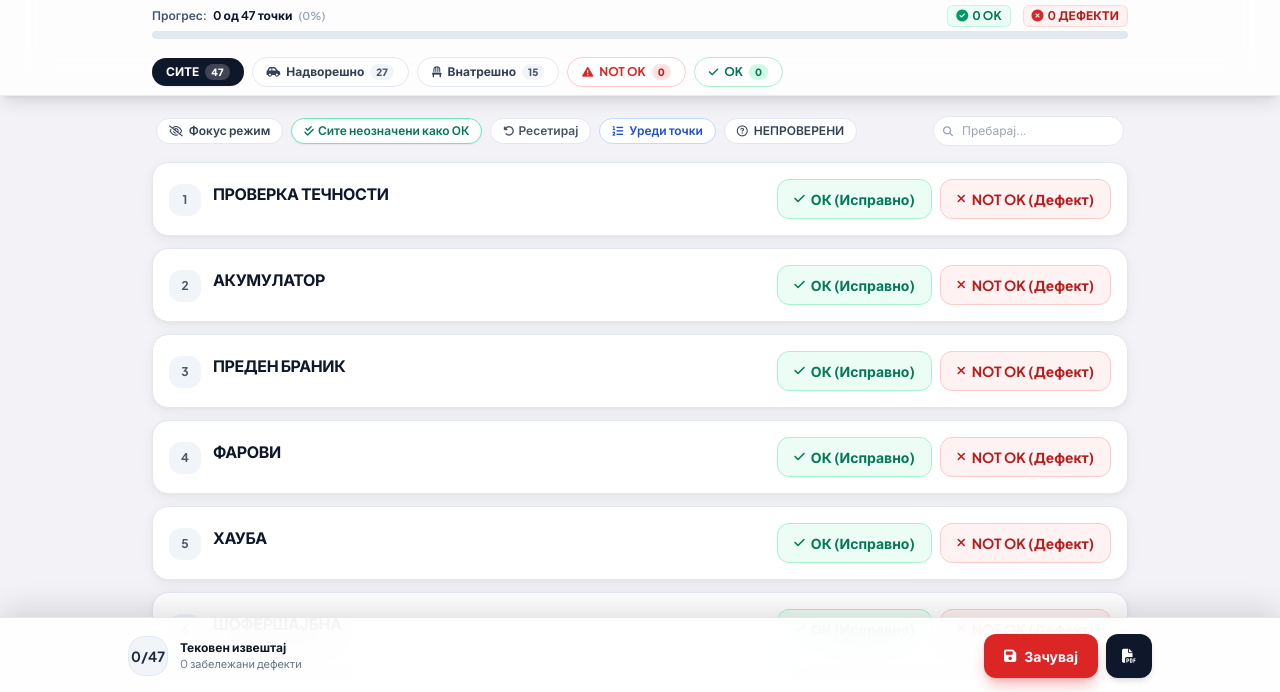
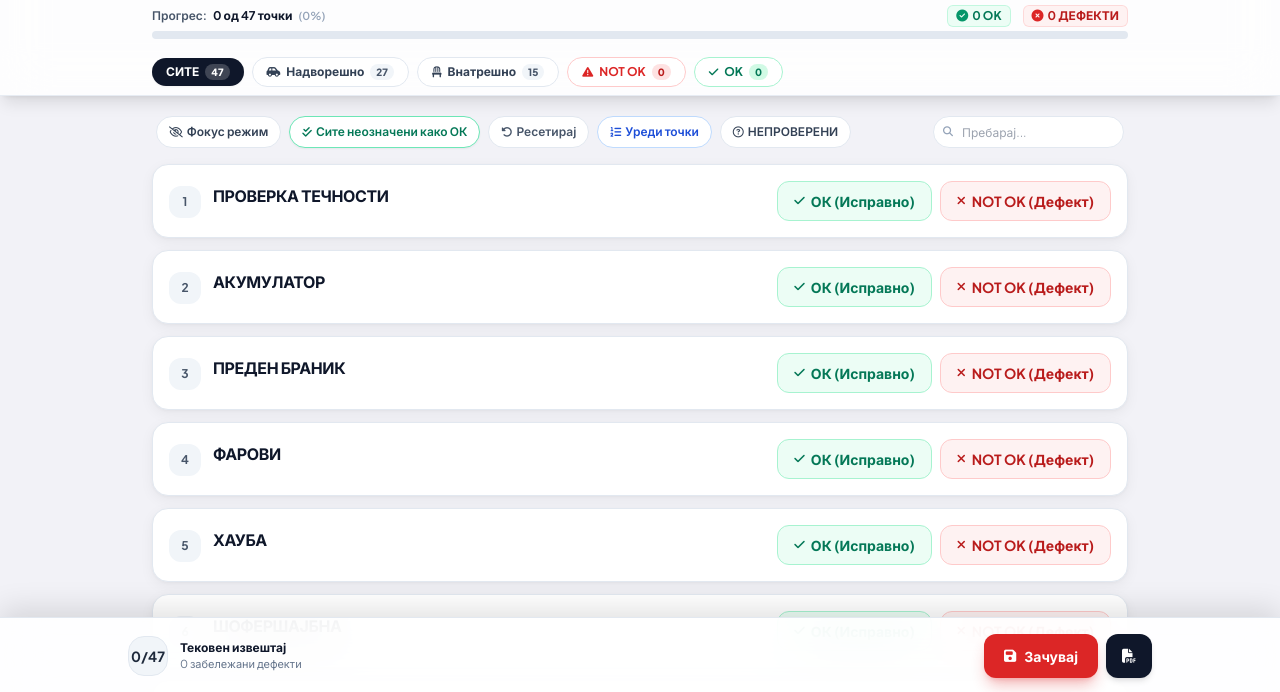
Before and after one commit to TAutoWelt/Vinspector, a plain HTML site: page index.html in a window 1280 px wide. Shown: the part 106-798 px from the top of the page. Drawn offline with nearby package versions, Linux system fonts and the light colour scheme.

Commit message:
Enhance inspection toolbar layout and button styles for improved usability

```diff
--- a/index.html
+++ b/index.html
@@ -118,6 +118,11 @@
       transition: filter 0.25s ease, opacity 0.25s ease, box-shadow 0.2s ease, border-color 0.2s ease, transform 0.2s ease;
     }
 
+    .inspection-toolbar button,
+    .inspection-toolbar input {
+      height: 2rem;
+    }
+
     @media print {
       body {
         background-color: #ffffff !important;
@@ -346,7 +351,7 @@
     <main class="max-w-5xl mx-auto px-4 sm:px-6 pt-4 space-y-3 no-print">
 
       <!-- Bulk Actions Bar -->
-      <div class="flex flex-wrap items-center justify-between gap-2 px-1 py-1 text-xs text-slate-500">
+      <div class="inspection-toolbar grid grid-cols-2 items-center gap-2 px-1 py-1 text-xs text-slate-500 sm:flex sm:flex-nowrap">
         <!--
         <div class="flex items-center gap-2">
           <span>Прикажани се <strong>{{ filteredItems.length }}</strong> точки</span>
@@ -357,11 +362,11 @@
         -->
 
         <!-- Focus Mode Toggle, Mark All Unchecked as OK, Reset Form, Manage Points -->
-        <div class="flex items-center gap-2 flex-wrap">
+        <div class="contents">
           <!-- Focus Mode Toggle Button -->
           <button @click="toggleFocusBlur"
             :class="focusBlurMode ? 'bg-blue-600 text-white border-blue-600 shadow-sm shadow-blue-500/20' : 'bg-white hover:bg-slate-50 text-slate-700 border-slate-200'"
-            class="px-3 py-1 font-semibold border rounded-full transition-all active:scale-95 flex items-center gap-1.5 text-xs shadow-2xs"
+            class="min-w-0 px-2 sm:px-3 py-1 font-semibold border rounded-full transition-all active:scale-95 flex items-center justify-center gap-1 text-[10px] sm:text-xs leading-none shadow-2xs"
             :title="focusBlurMode ? 'Исклучи замаглување на позадината' : 'Вклучи замаглување на останатата содржина кога картичката е активна'">
             <i :class="focusBlurMode ? 'fa-solid fa-eye' : 'fa-regular fa-eye-slash'" class="text-[11px]"></i>
             <span>Фокус режим</span>
@@ -370,14 +375,14 @@
 
           <!-- Mark All Unchecked as OK -->
           <button @click="markUncheckedAsOk"
-            class="px-3 py-1 bg-white hover:bg-emerald-50 text-emerald-700 hover:text-emerald-800 font-semibold border border-emerald-300 rounded-full transition-all active:scale-95 flex items-center gap-1 shadow-sm text-xs">
+            class="min-w-0 px-2 sm:px-3 py-1 bg-white hover:bg-emerald-50 text-emerald-700 hover:text-emerald-800 font-semibold border border-emerald-300 rounded-full transition-all active:scale-95 flex items-center justify-center gap-1 text-[10px] sm:text-xs leading-none shadow-sm">
             <i class="fa-solid fa-check-double text-[11px]"></i>
             <span>Сите неозначени како ОК</span>
           </button>
 
           <!-- Reset Form -->
           <button @click="confirmResetForm"
-            class="px-3 py-1 bg-white hover:bg-red-50 text-slate-600 hover:text-red-600 font-semibold border border-slate-200 rounded-full transition-all active:scale-95 flex items-center gap-1 text-xs"
+            class="min-w-0 px-2 sm:px-3 py-1 bg-white hover:bg-red-50 text-slate-600 hover:text-red-600 font-semibold border border-slate-200 rounded-full transition-all active:scale-95 flex items-center justify-center gap-1 text-[10px] sm:text-xs leading-none"
             title="Ресетирај го формуларот">
             <i class="fa-solid fa-rotate-left text-[11px]"></i>
             <span>Ресетирај</span>
@@ -386,45 +391,49 @@
           <!-- Уреди Точки -->
           <button @click="toggleManageMode"
             :class="manageMode ? 'bg-blue-600 text-white border-blue-600' : 'bg-white hover:bg-blue-50 text-blue-700 border-blue-200'"
-            class="px-3 py-1 font-semibold border rounded-full transition-all active:scale-95 flex items-center gap-1.5 text-xs">
+            class="min-w-0 px-2 sm:px-3 py-1 font-semibold border rounded-full transition-all active:scale-95 flex items-center justify-center gap-1 text-[10px] sm:text-xs leading-none">
             <i class="fa-solid fa-list-ol text-[11px]"></i>
             <span>{{ manageMode ? 'Заврши уредување' : 'Уреди точки' }}</span>
           </button>
 
           <button v-if="manageMode" @click="openPointEditor()"
-            class="px-3 py-1 bg-blue-50 hover:bg-blue-100 text-blue-700 font-semibold border border-blue-200 rounded-full transition-all active:scale-95 flex items-center gap-1 text-xs">
+            class="min-w-0 px-2 sm:px-3 py-1 bg-blue-50 hover:bg-blue-100 text-blue-700 font-semibold border border-blue-200 rounded-full transition-all active:scale-95 flex items-center justify-center gap-1 text-[10px] sm:text-xs leading-none">
             <i class="fa-solid fa-plus text-[11px]"></i>
             <span>Нова точка</span>
           </button>
 
           <button v-if="manageMode" @click="exportInspectionPoints"
-            class="px-3 py-1 bg-emerald-50 hover:bg-emerald-100 text-emerald-700 font-semibold border border-emerald-200 rounded-full transition-all active:scale-95 flex items-center gap-1 text-xs"
+            class="min-w-0 px-2 sm:px-3 py-1 bg-emerald-50 hover:bg-emerald-100 text-emerald-700 font-semibold border border-emerald-200 rounded-full transition-all active:scale-95 flex items-center justify-center gap-1 text-[10px] sm:text-xs leading-none"
             title="Преземи го JSON фајлот за да го зачуваш во репозиториумот">
             <i class="fa-solid fa-download text-[11px]"></i>
             <span>Експортирај точки</span>
           </button>
         </div>
-        <!-- Focus Mode Toggle, Mark All Unchecked as OK, Reset Form, Manage Points -->
 
         <!-- Quick Search Filter -->
         <button @click="showUncheckedOnly = !showUncheckedOnly"
           :class="showUncheckedOnly ? 'bg-blue-600 text-white border-blue-600 shadow-sm' : 'bg-white hover:bg-blue-50 text-slate-700 border-slate-200'"
-          class="px-3 py-1 font-semibold border rounded-full transition-all active:scale-95 flex items-center gap-1.5 text-xs"
+          class="min-w-0 px-2 sm:px-3 py-1 font-semibold border rounded-full transition-all active:scale-95 flex items-center justify-center gap-1 text-[10px] sm:text-xs leading-none"
           :aria-pressed="showUncheckedOnly" title="Прикажи ги само непроверените точки">
           <i class="fa-regular fa-circle-question text-[11px]"></i>
           <span>НЕПРОВЕРЕНИ</span>
         </button>
 
         <!-- Quick Search -->
-        <div class="relative flex-shrink-0 ml-auto min-w-[140px] max-w-[200px]">
+        <div class="relative min-w-0 w-full sm:ml-auto sm:w-auto sm:min-w-[140px] sm:max-w-[200px]">
           <input type="text" v-model="searchQuery" placeholder="Пребарај..."
-            class="w-full bg-white border border-slate-200 text-slate-800 text-xs rounded-full pl-7 pr-3 py-1.5 focus:outline-none focus:ring-2 focus:ring-slate-900 focus:border-transparent">
+            class="w-full bg-white border border-slate-200 text-slate-800 text-xs rounded-full pl-7 pr-3 py-0 focus:outline-none focus:ring-2 focus:ring-slate-900 focus:border-transparent">
           <i class="fa-solid fa-magnifying-glass absolute left-2.5 top-2.5 text-slate-400 text-[10px]"></i>
           <button v-if="searchQuery" @click="searchQuery = ''"
             class="absolute right-2.5 top-2 text-slate-400 hover:text-slate-600 text-xs">
             <i class="fa-solid fa-xmark"></i>
           </button>
         </div>
+
+
+        <!-- Focus Mode Toggle, Mark All Unchecked as OK, Reset Form, Manage Points -->
+
+
       </div>
 
       <!-- Checklist Items Grid -->
```
